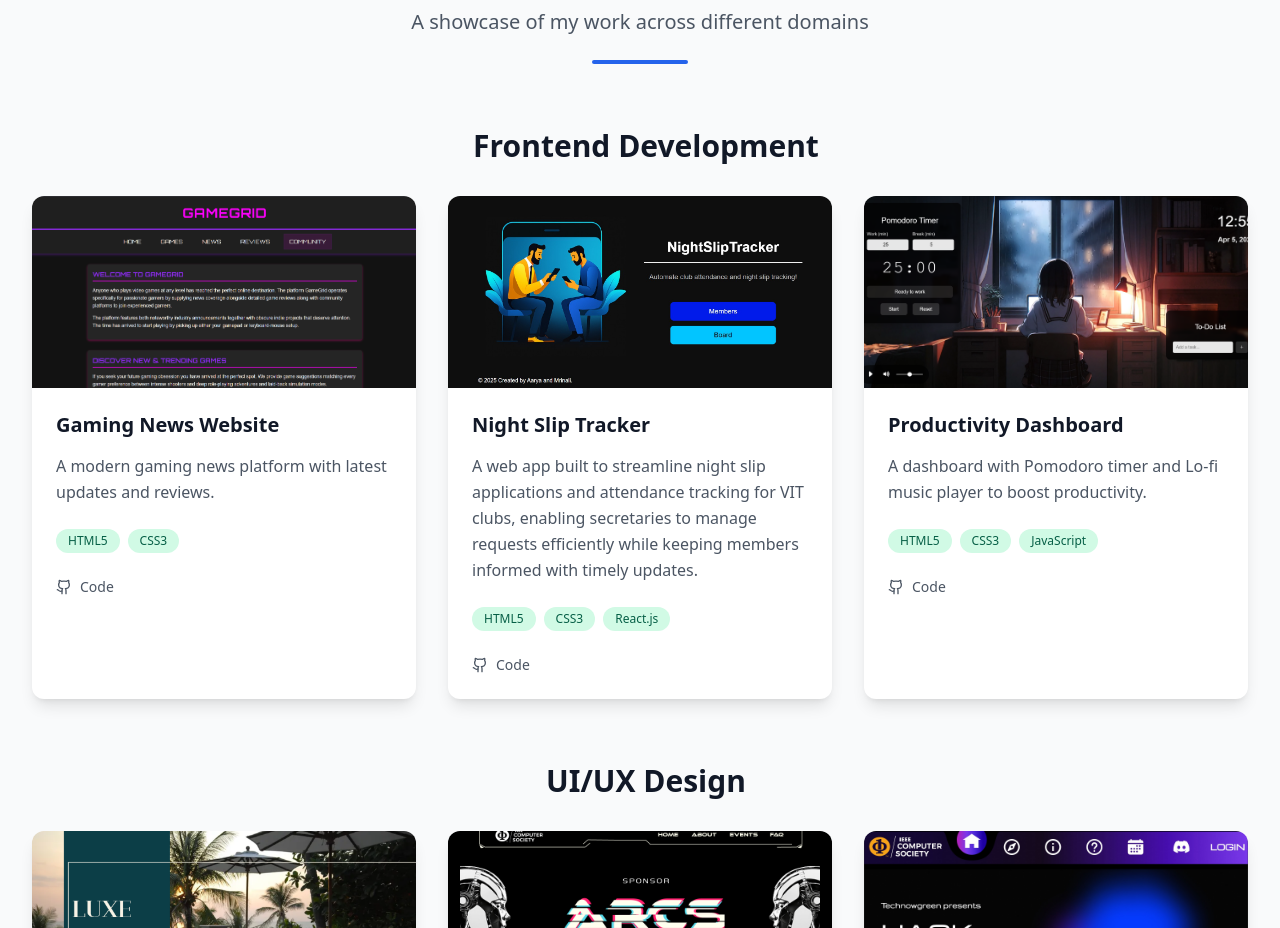
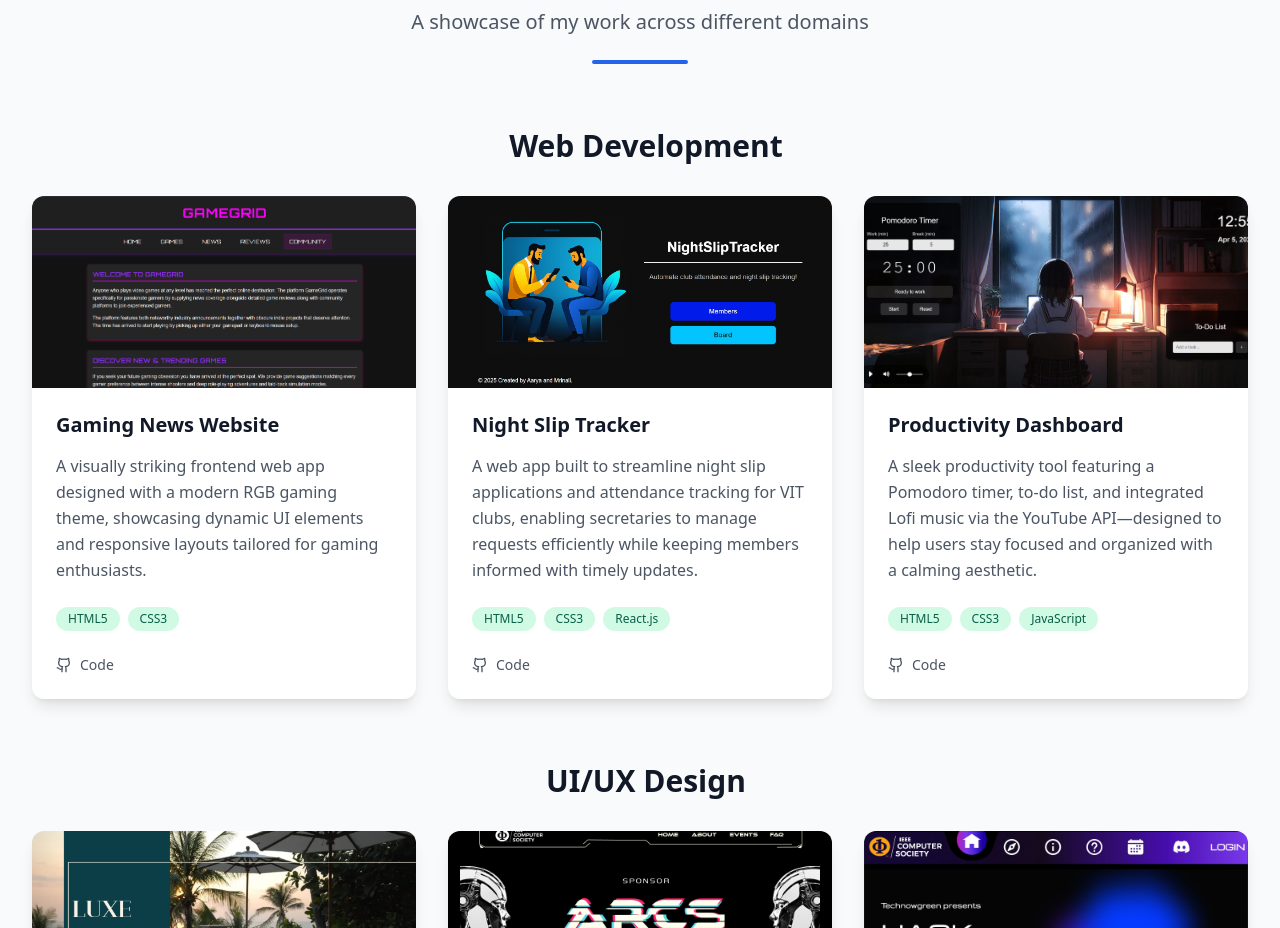
Before and after one commit to mrinaliii/Portfolio, a React (Vite) app: page / in a window 1280 px wide. Shown: the part 2564-3492 px from the top of the page. Built offline with nearby package versions, Linux system fonts and the light colour scheme.

Commit message:
Update Projects.tsx

```diff
--- a/src/components/Projects.tsx
+++ b/src/components/Projects.tsx
@@ -9,7 +9,7 @@ interface ProjectsProps {
 const Projects: React.FC<ProjectsProps> = ({ isDark }) => {
   const projectCategories: ProjectCategory[] = [
     {
-      title: 'Frontend Development',
+      title: 'Web Development',
       badgeColor: 'emerald',
       projects: [
         // {
@@ -22,7 +22,7 @@ const Projects: React.FC<ProjectsProps> = ({ isDark }) => {
 
         {
           title: 'Gaming News Website',
-          description: 'A modern gaming news platform with latest updates and reviews.',
+          description: 'A visually striking frontend web app designed with a modern RGB gaming theme, showcasing dynamic UI elements and responsive layouts tailored for gaming enthusiasts.',
           technologies: ['HTML5', 'CSS3'],
           code: 'https://github.com/mrinaliii/GameGrid',
           image: '/gamegrid.png'
@@ -37,7 +37,7 @@ const Projects: React.FC<ProjectsProps> = ({ isDark }) => {
 
         {
           title: 'Productivity Dashboard',
-          description: 'A dashboard with Pomodoro timer and Lo-fi music player to boost productivity.',
+          description: 'A sleek productivity tool featuring a Pomodoro timer, to-do list, and integrated Lofi music via the YouTube API—designed to help users stay focused and organized with a calming aesthetic.',
           technologies: ['HTML5', 'CSS3', 'JavaScript'],
           code: 'https://github.com/mrinaliii/ProductivityDashboard',
           image: '/lofi.png'
```
